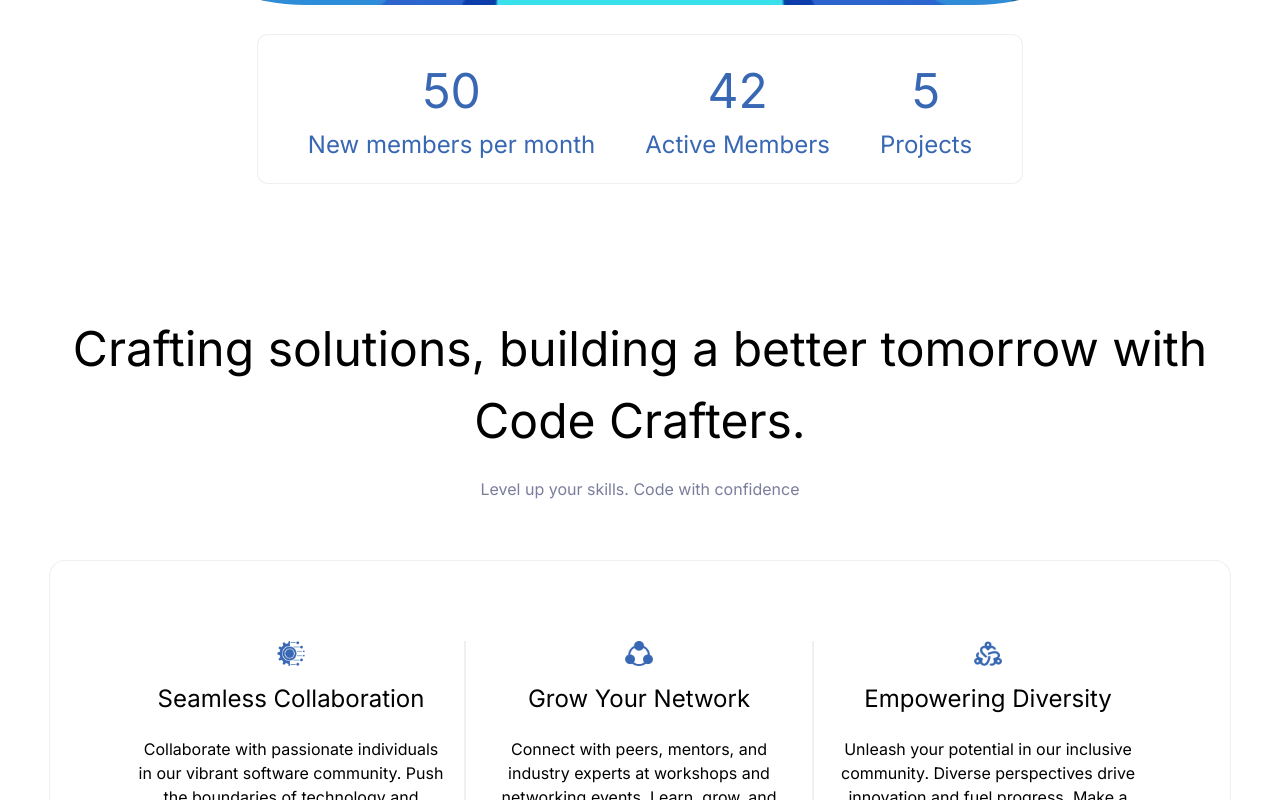
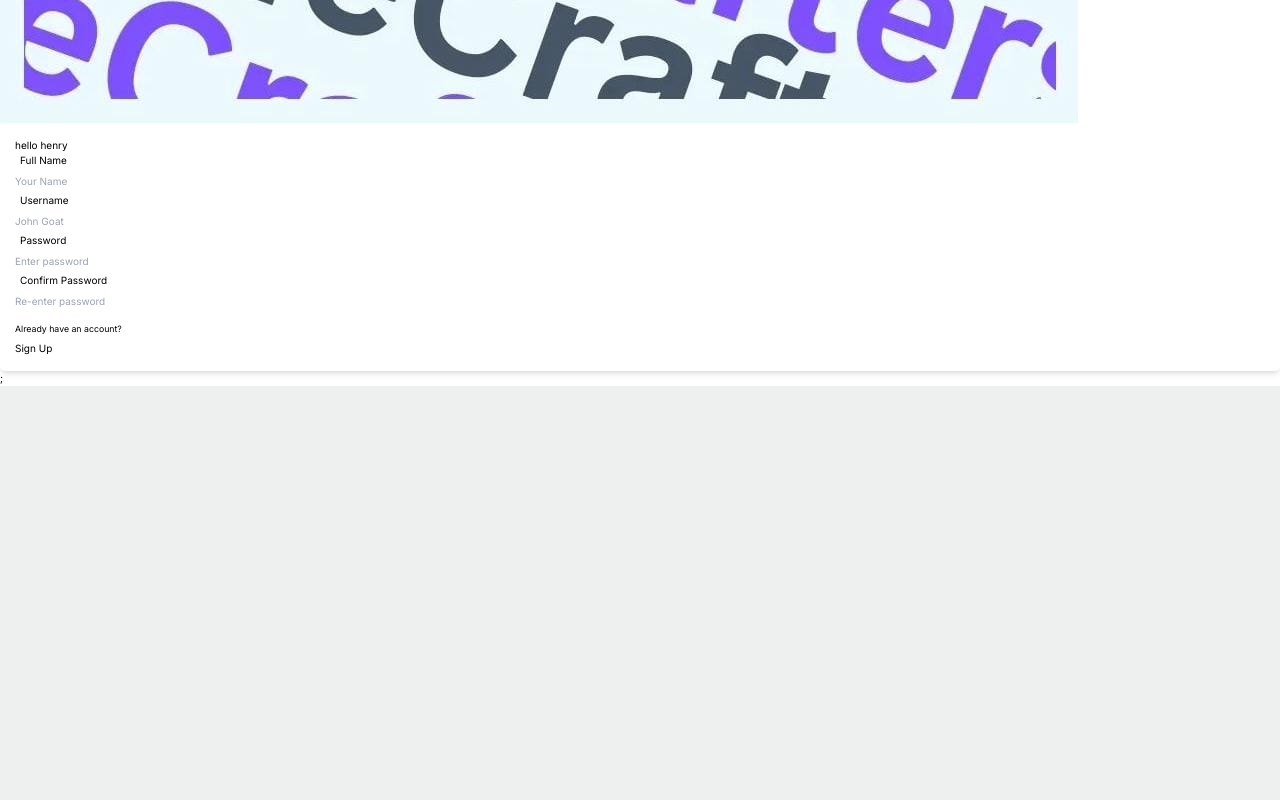
Before and after one commit to Henry-Edet/code-crafters, a React (Create React App) app: page / in a window 1280 px wide. Shown: the part 960-1760 px from the top of the page. After the commit the page ends 1346 px from the top, so only its background shows below. Built offline with nearby package versions, Linux system fonts and the light colour scheme.

Commit message:
fixed bugs

```diff
--- a/src/App.js
+++ b/src/App.js
@@ -1,12 +1,14 @@
-import * as Components from "./components/index";
-import * as routers from "./router/routes";
+// import * as Components from "./components/index";
+// import * as routers from "./router/routes";
+import * as auth from "./pages/auth/auth";
 
 function App() {
   return (
     <div className=" flex flex-col gap-[2rem] md:gap-[4rem] bg-customWhite ">
-      <Components.Header />
+      {/* <Components.Header />
       <routers.Home />
-      <Components.Footer />
+      <Components.Footer /> */}
+      <auth.Signup />
     </div>
   );
 }
--- a/src/pages/auth/Login.jsx
+++ b/src/pages/auth/Login.jsx
@@ -0,0 +1,7 @@
+import React from "react";
+
+const Login = () => {
+  return <div></div>;
+};
+
+export default Login;
--- a/src/pages/auth/Signup.jsx
+++ b/src/pages/auth/Signup.jsx
@@ -0,0 +1,109 @@
+import React from "react";
+import "../auth/auth";
+import { useState } from "react";
+import CC from "./../../assets/CC.png";
+// import { Link } from "react-router-dom";
+
+const Signup = () => {
+  const [inputs, setInputs] = useState({
+    fullName: "",
+    username: "",
+    password: "",
+    confirmPassword: "",
+    gender: "",
+  });
+
+  const handleSubmit = (e) => {
+    e.preventDefault();
+    console.log(inputs);
+  };
+  return (
+    <figure>
+      <img src={CC} alt="dey play" />
+      <div className="w-full p-6 rounded-lg shadow-md bg-gray-400 bg-clip-padding backdrop-filter backdrop-blur-lg bg-opacity-0">
+        <h1>hello henry</h1>
+
+        <form onSubmit={handleSubmit}>
+          <div>
+            <label className="label p-2">
+              <span className="text-base label-text">Full Name</span>
+            </label>
+            <input
+              type="text"
+              placeholder="Your Name"
+              className="w-full input input-bordered h-10"
+              value={inputs.username}
+              onChange={(e) =>
+                setInputs({ ...inputs, fullName: e.target.value })
+              }
+            />
+          </div>
+
+          <div>
+            <label className="label p-2">
+              <span className="text-base label-text">Username</span>
+            </label>
+            <input
+              type="text"
+              placeholder="John Goat"
+              className="w-full input input-bordered h-10"
+              value={inputs.username}
+              onChange={(e) =>
+                setInputs({ ...inputs, username: e.target.value })
+              }
+            />
+          </div>
+          <div>
+            <label className="label p-2">
+              <span className="text-base label-text">Password</span>
+            </label>
+            <input
+              type="password"
+              placeholder="Enter password"
+              className="w-full input input-bordered h-10"
+              value={inputs.password}
+              onChange={(e) =>
+                setInputs({ ...inputs, password: e.target.value })
+              }
+            />
+          </div>
+
+          <div>
+            <label className="label p-2">
+              <span className="text-base label-text">Confirm Password</span>
+            </label>
+            <input
+              type="password"
+              placeholder="Re-enter password"
+              className="w-full input input-bordered h-10"
+              value={inputs.confirmPassword}
+              onChange={(e) =>
+                setInputs({ ...inputs, confirmPassword: e.target.value })
+              }
+            />
+          </div>
+
+          {/* <GenderCheckbox
+            onCheckboxChange={handleCheckboxChange}
+            selectedGender={inputs.gender}
+          /> */}
+
+          <div
+            to="/login"
+            href="#"
+            className="text-sm hover:underline hover:text-blue-600 mt-4 inline-block"
+          >
+            Already have an account?
+          </div>
+
+          <div className="">
+            <button className="btn btn-block btn-sm mt-2">Sign Up</button>
+          </div>
+        </form>
+      </div>
+      ;
+    </figure>
+  );
+};
+
+export default Signup;
--- /dev/null
+++ b/src/pages/auth/auth.css
@@ -0,0 +1,7 @@
+/* .signup {
+  background: url("/src/assets/do-cool-things.png");
+  background-repeat: no-repeat;
+  background-size: cover;
+  background-position: center;
+  background-attachment: fixed;
+} */
--- /dev/null
+++ b/src/pages/auth/auth.js
@@ -0,0 +1 @@
+export { default as Signup } from "./Signup.jsx";
```
Also changed, not shown: src/assets/CC.png (added), src/assets/day.png (added), src/pages/auth/index.js (deleted).
